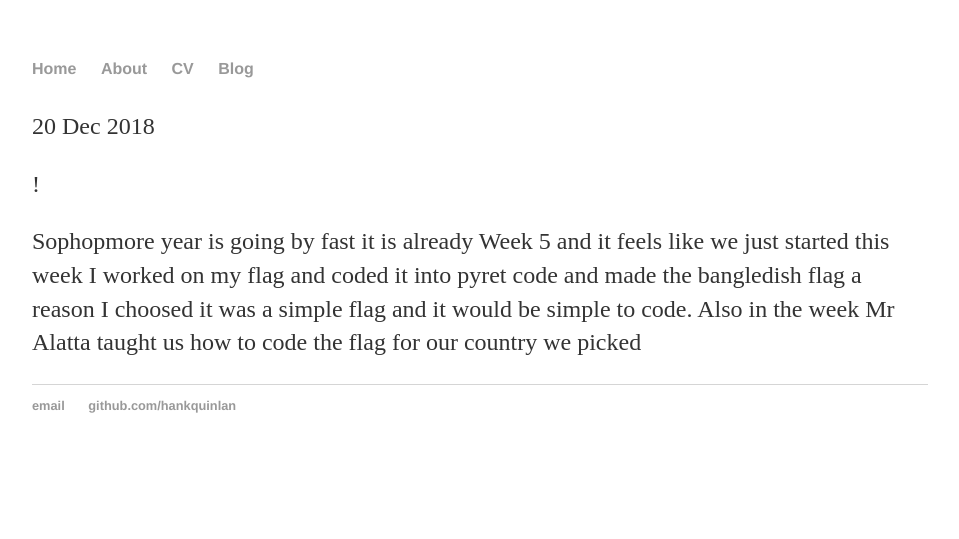
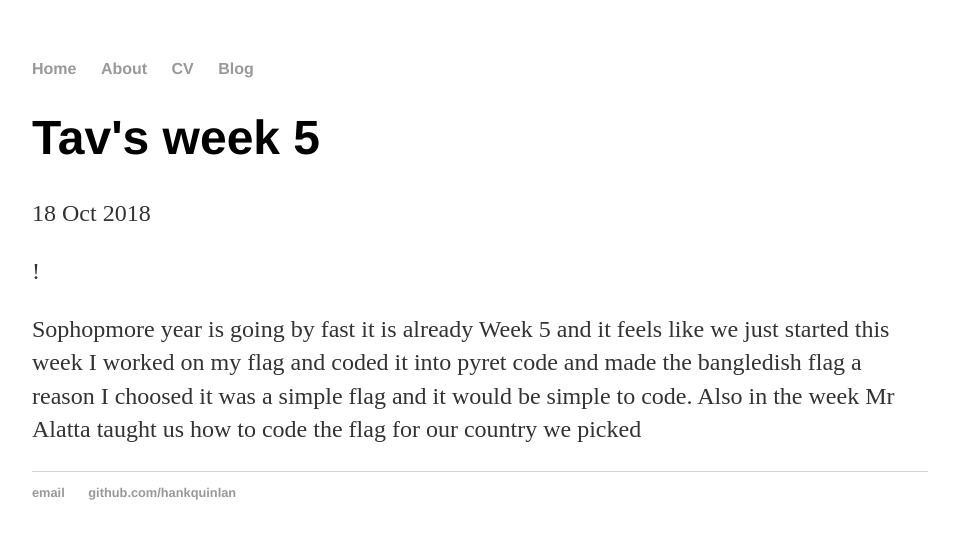
Before and after one commit to tavistockb5615/tavistockb5615.github.io, a Jekyll site: the page built from _posts/2018-10-18-weekly-reflection.md, in a window 1280 px wide. Shown: the top 539 px of the page, without its empty margins (160-1119 px from the left). Built offline with Jekyll 4.4.1, drawn with Linux system fonts in a browser that asks for light colours; our own code applies the rules of GitHub Pages for plain Markdown files; some of the changed lines change nothing that is shown.

Commit message:
Update 2018-10-18-weekly-reflection.md

```diff
--- a/_posts/2018-10-18-weekly-reflection.md
+++ b/_posts/2018-10-18-weekly-reflection.md
@@ -1,6 +1,6 @@
 ---
-layout:post
-title "Tav's week 5"
+layout: post
+title: "Tav's week 5"
 date: 2018-10-18
 ---
 
```
